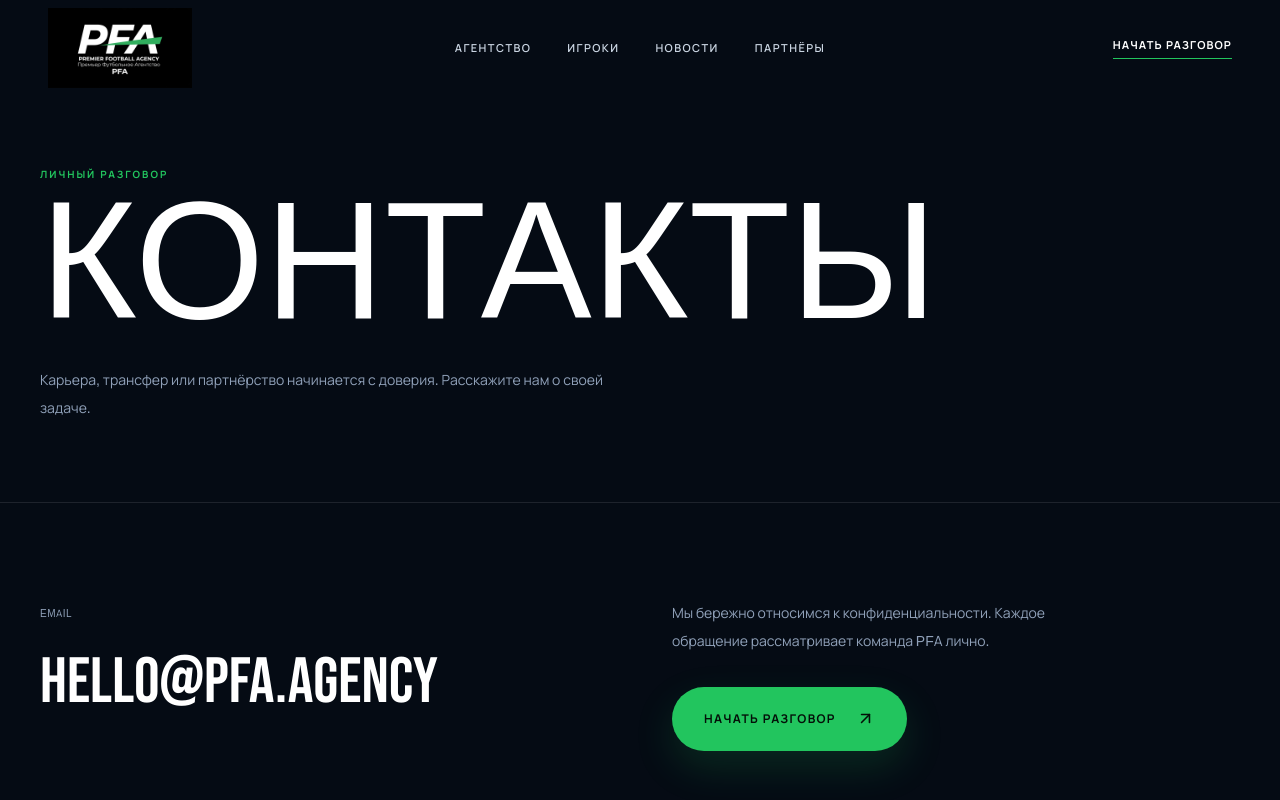
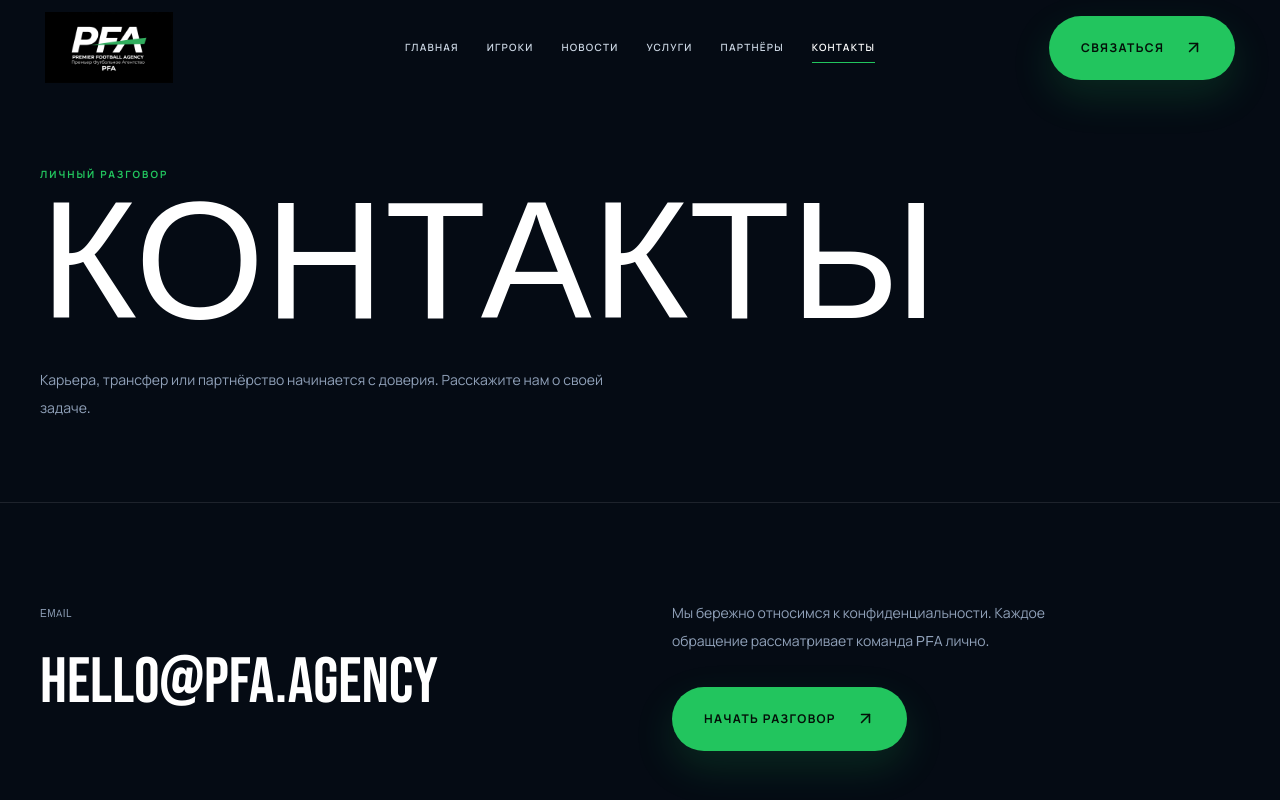
Before and after one commit to malinkavip67/pfa-site_, a Next.js app: page /contacts in a window 1280 px wide. Shown: the top 800 px of the page. Built offline with nearby package versions, Linux system fonts and the light colour scheme.

Commit message:
Build responsive premium header

```diff
--- a/components/home/About.tsx
+++ b/components/home/About.tsx
@@ -6,7 +6,7 @@ export default function About() {
   return <section id="agency" className="py-36 max-md:py-24"><Container>
     <AnimatedReveal><SectionHeading index="01">Агентство</SectionHeading></AnimatedReveal>
     <AnimatedReveal className="mt-16 grid grid-cols-[1.35fr_.65fr] items-end gap-20 max-lg:grid-cols-1 max-lg:gap-12">
-      <h2 className="font-display text-[clamp(5rem,8vw,8rem)] uppercase leading-[.82] max-sm:text-[3.5rem]">Не просто<br />представляем.<br /><span className="text-outline">Развиваем.</span></h2>
+      <h2 className="font-display text-[clamp(5rem,8vw,8rem)] uppercase leading-[.82] max-sm:text-[2.5rem]">Не просто<br />представляем.<br /><span className="text-outline">Развиваем.</span></h2>
       <div className="max-w-lg"><p className="text-xl leading-relaxed">Талант открывает дверь. Система, характер и точные решения превращают потенциал в карьеру мирового уровня.</p><p className="mt-7 text-sm leading-7 text-slate-400">PFA объединяет спортивную экспертизу, международные связи и персональную ответственность за результат.</p></div>
     </AnimatedReveal>
   </Container></section>;
--- a/components/home/Services.tsx
+++ b/components/home/Services.tsx
@@ -7,7 +7,7 @@ import type { Service } from "@/types/service";
 interface Props { services: Service[]; }
 
 export default function Services({ services }: Props) {
-  return <section className="py-36 max-md:py-24"><Container>
+  return <section id="services" className="scroll-mt-24 py-36 max-md:py-24"><Container>
     <AnimatedReveal className="grid grid-cols-[1fr_2fr] max-lg:grid-cols-1 max-lg:gap-10"><SectionHeading index="02">Экспертиза</SectionHeading><h2 className="font-display text-[clamp(5rem,8vw,8rem)] uppercase leading-[.82] max-sm:text-[3.8rem]">Всё, что нужно<br /><span className="text-outline">для большого пути</span></h2></AnimatedReveal>
     <div className="mt-24 border-t border-white/10 max-md:mt-14">{services.map((service, index) => <AnimatedReveal delay={index * 0.06} key={service.id} className="hover:bg-pfa-surface/50 group grid min-h-40 grid-cols-[5rem_1fr_1.15fr_2rem] items-center gap-6 border-b border-white/10 transition hover:px-5 max-md:grid-cols-[2.5rem_1fr_1.5rem] max-md:gap-3 max-md:py-6"><span className="text-pfa-accent text-[11px]">{service.id}</span><h3 className="font-display text-5xl uppercase max-md:text-4xl">{service.title}</h3><p className="text-sm leading-7 text-slate-400 max-md:col-span-2 max-md:col-start-2">{service.description}</p><ArrowUpRight className="text-pfa-accent max-md:col-start-3 max-md:row-start-1" /></AnimatedReveal>)}</div>
   </Container></section>;
--- a/components/layout/Header.tsx
+++ b/components/layout/Header.tsx
@@ -1,19 +1,25 @@
 "use client";
 
-import { AnimatePresence, motion } from "framer-motion";
+import { AnimatePresence, motion, useReducedMotion } from "framer-motion";
 import { Menu, X } from "lucide-react";
 import Image from "next/image";
 import Link from "next/link";
 import { usePathname } from "next/navigation";
 import { useEffect, useRef, useState } from "react";
+import Button from "@/components/ui/Button";
 import { NAVIGATION } from "@/lib/constants";
+
+const FOCUSABLE_ELEMENTS = "a[href], button:not([disabled])";
 
 export default function Header() {
   const [isOpen, setIsOpen] = useState(false);
   const [isScrolled, setIsScrolled] = useState(false);
+  const [currentHash, setCurrentHash] = useState("");
   const pathname = usePathname();
+  const shouldReduceMotion = useReducedMotion();
   const menuButtonRef = useRef<HTMLButtonElement>(null);
   const closeButtonRef = useRef<HTMLButtonElement>(null);
+  const mobileNavigationRef = useRef<HTMLDivElement>(null);
 
   useEffect(() => {
     const updateHeader = (): void => setIsScrolled(window.scrollY > 40);
@@ -23,36 +29,133 @@ export default function Header() {
   }, []);
 
   useEffect(() => {
+    const updateHash = (): void => setCurrentHash(window.location.hash);
+    updateHash();
+    window.addEventListener("hashchange", updateHash);
+    return () => window.removeEventListener("hashchange", updateHash);
+  }, [pathname]);
+
+  useEffect(() => {
     if (!isOpen) return;
+
     const previousOverflow = document.body.style.overflow;
-    const closeOnEscape = (event: KeyboardEvent): void => {
-      if (event.key === "Escape") setIsOpen(false);
+    const previouslyFocusedElement = document.activeElement instanceof HTMLElement ? document.activeElement : null;
+    const focusFrame = requestAnimationFrame(() => closeButtonRef.current?.focus());
+
+    const handleKeyDown = (event: KeyboardEvent): void => {
+      if (event.key === "Escape") {
+        setIsOpen(false);
+        return;
+      }
+
+      if (event.key !== "Tab") return;
+
+      const focusableElements = mobileNavigationRef.current?.querySelectorAll<HTMLElement>(FOCUSABLE_ELEMENTS);
+      if (!focusableElements?.length) return;
+
+      const firstElement = focusableElements[0];
+      const lastElement = focusableElements[focusableElements.length - 1];
+
+      if (event.shiftKey && document.activeElement === firstElement) {
+        event.preventDefault();
+        lastElement.focus();
+      } else if (!event.shiftKey && document.activeElement === lastElement) {
+        event.preventDefault();
+        firstElement.focus();
+      }
     };
+
     document.body.style.overflow = "hidden";
-    window.addEventListener("keydown", closeOnEscape);
-    closeButtonRef.current?.focus();
+    window.addEventListener("keydown", handleKeyDown);
+
     return () => {
+      cancelAnimationFrame(focusFrame);
       document.body.style.overflow = previousOverflow;
-      window.removeEventListener("keydown", closeOnEscape);
+      window.removeEventListener("keydown", handleKeyDown);
+      previouslyFocusedElement?.focus();
     };
   }, [isOpen]);
 
-  const closeMenu = (): void => {
-    setIsOpen(false);
-    requestAnimationFrame(() => menuButtonRef.current?.focus());
+  const closeMenu = (): void => setIsOpen(false);
+
+  const isCurrentPage = (href: string): boolean => {
+    if (href === "/") return pathname === "/" && currentHash !== "#services";
+    if (href.startsWith("/#")) return pathname === "/" && currentHash === href.slice(1);
+    return pathname === href || pathname.startsWith(`${href}/`);
   };
 
-  const isCurrentPage = (href: string): boolean => href === "/#agency" ? pathname === "/" : pathname.startsWith(href);
+  return (
+    <header className={`fixed inset-x-0 top-0 z-50 grid h-24 grid-cols-[1fr_auto_1fr] items-center px-[clamp(1.25rem,3.5vw,3rem)] transition-[height,background-color,border-color] duration-500 max-lg:grid-cols-[1fr_auto] ${isScrolled ? "h-[76px] border-b border-white/10 bg-pfa-background/90 backdrop-blur-md" : "border-b border-transparent bg-transparent"}`}>
+      <Link href="/" className="flex h-20 w-32 items-center max-lg:h-16 max-lg:w-28" aria-label="PFA — на главную">
+        <Image src="/images/logo/logo-white.jpg" width={1366} height={768} sizes="(max-width: 1024px) 112px, 128px" className="h-full w-full object-contain" alt="Premier Football Agency" />
+      </Link>
 
-  return <header className={`fixed inset-x-0 top-0 z-50 grid h-24 grid-cols-[1fr_auto_1fr] items-center px-12 transition-all duration-500 max-lg:grid-cols-[1fr_auto] max-lg:px-5 ${isScrolled ? "h-[76px] border-b border-white/10 bg-pfa-background/85 backdrop-blur-xl" : ""}`}>
-    <Link href="/" className="flex h-20 w-36 items-center max-lg:h-16 max-lg:w-28" aria-label="PFA — на главную"><Image src="/images/logo/logo-white.jpg" width={1366} height={768} className="h-full w-full object-contain" alt="Premier Football Agency" priority /></Link>
-    <nav className="flex gap-9 max-lg:hidden" aria-label="Основная навигация">{NAVIGATION.map((item) => <Link key={item.href} href={item.href} aria-current={isCurrentPage(item.href) ? "page" : undefined} className="text-[11px] font-semibold uppercase tracking-[.13em] text-slate-300 transition hover:text-white aria-[current=page]:text-white">{item.label}</Link>)}</nav>
-    <Link href="/contacts" className="justify-self-end border-b border-pfa-accent pb-1 text-[11px] font-bold uppercase tracking-[.1em] max-lg:hidden">Начать разговор</Link>
-    <button ref={menuButtonRef} type="button" className="hidden rounded-full border border-white/15 p-3 max-lg:block" onClick={() => setIsOpen(true)} aria-label="Открыть меню" aria-expanded={isOpen} aria-controls="mobile-navigation"><Menu /></button>
-    <AnimatePresence>{isOpen && <motion.div id="mobile-navigation" role="dialog" aria-modal="true" aria-label="Мобильная навигация" className="fixed inset-0 z-50 flex flex-col bg-pfa-background p-8" initial={{ clipPath: "inset(0 0 100% 0)" }} animate={{ clipPath: "inset(0)" }} exit={{ clipPath: "inset(0 0 100% 0)" }} transition={{ duration: 0.45, ease: [0.22, 1, 0.36, 1] }}>
-      <button ref={closeButtonRef} type="button" className="absolute right-7 top-7 rounded-full border border-white/15 p-3" onClick={closeMenu} aria-label="Закрыть меню"><X /></button>
-      <span className="font-display text-4xl">PFA</span>
-      <nav className="flex flex-1 flex-col justify-center gap-3" aria-label="Мобильная навигация">{NAVIGATION.map((item) => <Link key={item.href} href={item.href} aria-current={isCurrentPage(item.href) ? "page" : undefined} onClick={closeMenu} className="font-display text-[clamp(3.5rem,15vw,6rem)] uppercase leading-none aria-[current=page]:text-pfa-accent">{item.label}</Link>)}</nav>
-    </motion.div>}</AnimatePresence>
-  </header>;
+      <nav className="flex items-center gap-7 max-xl:gap-5 max-lg:hidden" aria-label="Основная навигация">
+        {NAVIGATION.map((item) => (
+          <Link
+            key={item.href}
+            href={item.href}
+            aria-current={isCurrentPage(item.href) ? "page" : undefined}
+            className="relative py-3 text-[10px] font-semibold uppercase tracking-[.12em] text-slate-300 transition-colors after:absolute after:inset-x-0 after:bottom-1 after:h-px after:origin-left after:scale-x-0 after:bg-pfa-accent after:transition-transform hover:text-white aria-[current=page]:text-white aria-[current=page]:after:scale-x-100"
+          >
+            {item.label}
+          </Link>
+        ))}
+      </nav>
+
+      <Button href="/contacts" className="min-h-12 justify-self-end px-5 max-xl:px-4 max-lg:hidden">Связаться</Button>
+
+      <button
+        ref={menuButtonRef}
+        type="button"
+        className="hidden rounded-full border border-white/20 p-3 transition-colors hover:border-pfa-accent max-lg:block"
+        onClick={() => setIsOpen(true)}
+        aria-label="Открыть меню"
+        aria-expanded={isOpen}
+        aria-controls="mobile-navigation"
+      >
+        <Menu aria-hidden="true" />
+      </button>
+
+      <AnimatePresence>
+        {isOpen && (
+          <motion.div
+            ref={mobileNavigationRef}
+            id="mobile-navigation"
+            role="dialog"
+            aria-modal="true"
+            aria-label="Мобильная навигация"
+            className="fixed inset-0 z-50 flex flex-col overflow-y-auto bg-pfa-background px-6 py-7"
+            initial={shouldReduceMotion ? false : { clipPath: "inset(0 0 100% 0)" }}
+            animate={{ clipPath: "inset(0)" }}
+            exit={shouldReduceMotion ? { opacity: 0 } : { clipPath: "inset(0 0 100% 0)" }}
+            transition={{ duration: shouldReduceMotion ? 0.01 : 0.45, ease: [0.22, 1, 0.36, 1] }}
+          >
+            <div className="flex items-start justify-between">
+              <Image src="/images/logo/logo-white.jpg" width={1366} height={768} sizes="112px" className="h-16 w-28 object-contain" alt="Premier Football Agency" />
+              <button ref={closeButtonRef} type="button" className="rounded-full border border-white/20 p-3 transition-colors hover:border-pfa-accent" onClick={closeMenu} aria-label="Закрыть меню">
+                <X aria-hidden="true" />
+              </button>
+            </div>
+
+            <nav className="flex flex-1 flex-col justify-center gap-2 py-8" aria-label="Мобильная навигация">
+              {NAVIGATION.map((item) => (
+                <Link
+                  key={item.href}
+                  href={item.href}
+                  aria-current={isCurrentPage(item.href) ? "page" : undefined}
+                  onClick={closeMenu}
+                  className="font-display text-[clamp(2.8rem,13vw,5.5rem)] uppercase leading-[.92] transition-colors hover:text-pfa-accent aria-[current=page]:text-pfa-accent"
+                >
+                  {item.label}
+                </Link>
+              ))}
+            </nav>
+
+            <Button href="/contacts" className="w-full shrink-0" onClick={closeMenu}>Связаться</Button>
+          </motion.div>
+        )}
+      </AnimatePresence>
+    </header>
+  );
 }
--- a/components/ui/Button.tsx
+++ b/components/ui/Button.tsx
@@ -1,6 +1,6 @@
 import { ArrowUpRight } from "lucide-react";
 import Link from "next/link";
-import type { MouseEventHandler, ReactNode } from "react";
+import type { ReactNode } from "react";
 
 interface Props {
   children: ReactNode;
@@ -9,7 +9,7 @@ interface Props {
   className?: string;
   type?: "button" | "submit" | "reset";
   disabled?: boolean;
-  onClick?: MouseEventHandler<HTMLButtonElement>;
+  onClick?: () => void;
 }
 
 const BASE_STYLES = "inline-flex min-h-16 items-center justify-center gap-5 rounded-full px-8 text-xs font-bold uppercase tracking-[.11em] transition duration-300 hover:-translate-y-1";
@@ -24,7 +24,7 @@ export default function Button({ children, href, variant = "primary", className
   const content = <>{children}<ArrowUpRight aria-hidden="true" size={19} /></>;
 
   if (href) {
-    return <Link href={href} className={styles}>{content}</Link>;
+    return <Link href={href} className={styles} onClick={onClick}>{content}</Link>;
   }
 
   return <button type={type} className={`${styles} disabled:pointer-events-none disabled:opacity-50`} disabled={disabled} onClick={onClick}>{content}</button>;
--- a/lib/constants.ts
+++ b/lib/constants.ts
@@ -3,8 +3,10 @@ export const SITE_URL = "https://pfa.agency";
 export const CONTACT_EMAIL = "hello@pfa.agency";
 
 export const NAVIGATION = [
-  { label: "Агентство", href: "/#agency" },
+  { label: "Главная", href: "/" },
   { label: "Игроки", href: "/players" },
   { label: "Новости", href: "/news" },
+  { label: "Услуги", href: "/#services" },
   { label: "Партнёры", href: "/partners" },
+  { label: "Контакты", href: "/contacts" },
 ] as const;
--- a/styles/globals.css
+++ b/styles/globals.css
@@ -15,7 +15,7 @@
 :root { color-scheme: dark; }
 * { box-sizing: border-box; }
 html { scroll-behavior: smooth; background: var(--color-pfa-background); }
-body { margin: 0; min-width: 320px; overflow-x: clip; background: var(--color-pfa-background); color: var(--color-pfa-text); font-family: var(--font-manrope-cyrillic), var(--font-manrope-latin), Arial, sans-serif; }
+body { margin: 0; overflow-x: clip; background: var(--color-pfa-background); color: var(--color-pfa-text); font-family: var(--font-manrope-cyrillic), var(--font-manrope-latin), Arial, sans-serif; }
 button, a { -webkit-tap-highlight-color: transparent; }
 .font-display { font-family: var(--font-bebas-neue), Impact, sans-serif; }
 .text-outline { color: transparent; -webkit-text-stroke: 1px rgba(255,255,255,.72); }
```
